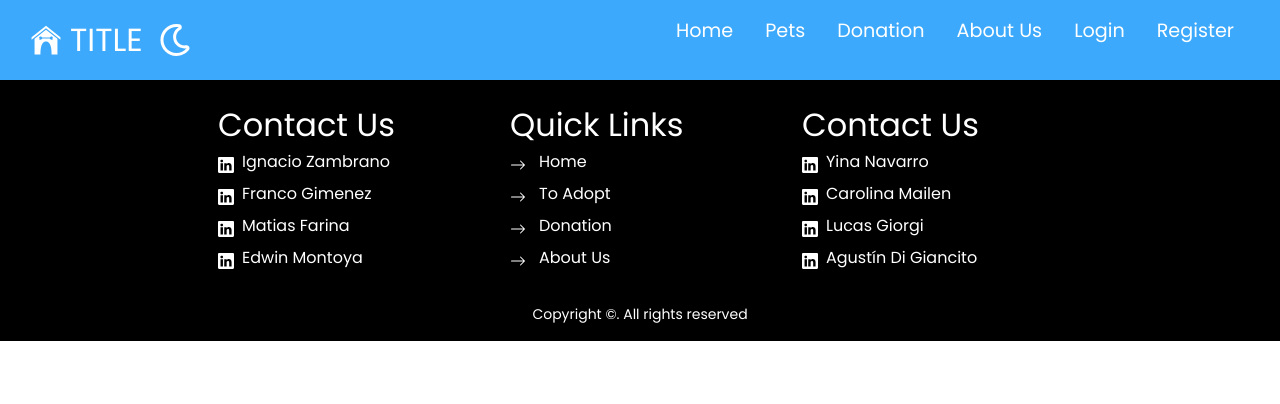
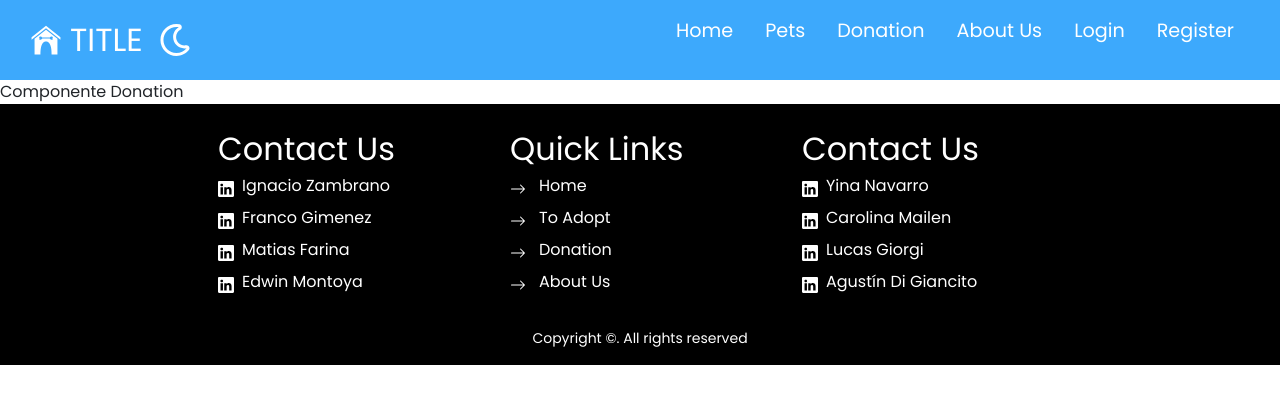
Before and after one commit to FrancoG21/PF-Henry-Front, a React (Vite) app: page /donation in a window 1280 px wide. Shown: the top 404 px of the page. Built offline with nearby package versions, Linux system fonts and the light colour scheme.

Commit message:
cambios grandes

```diff
--- a/src/App.jsx
+++ b/src/App.jsx
@@ -1,47 +1,44 @@
-import { BrowserRouter, Route, Routes } from 'react-router-dom';
-import Home from './pages/Home/Home';
-import ToAdopt from './pages/To Adopt/ToAdopt';
-import NavBar from './components/Users/NavBar/NavBar';
-import 'bootstrap/dist/css/bootstrap.min.css';
+import { BrowserRouter, Route, Routes } from "react-router-dom";
+import Home from "./pages/Home/Home";
+import Pets from "./pages/Pets/Pets";
+import NavBar from "./components/Users/NavBar/NavBar";
+import "bootstrap/dist/css/bootstrap.min.css";
 
-import Footer from './components/Users/Footer/Footer';
-
-import About from './pages/About/About'
-import PetDetail from './components/Users/PetDetail/PetDetail'
-import PetCreate from './components/Users/PetCreate/PetCreate';
+import Footer from "./components/Users/Footer/Footer";
+import About from "./pages/About/About";
+import PetDetail from "./components/Users/PetDetail/PetDetail";
+import PetCreate from "./components/Users/PetCreate/PetCreate";
+import LostForm from "./components/Users/LostForm/LostForm";
+import Donation from "./pages/Donation/Donation";
 
 //  MODO OSCURO //
-import { ThemeProvider } from 'styled-components';
-import { themes } from './styles/themes';
-import { useDarkMode } from './DarkLightMode/DarkMode';
-import LostForm from './components/Users/LostForm/LostForm'
-
-
+import { ThemeProvider } from "styled-components";
+import { themes } from "./styles/themes";
+import { useDarkMode } from "./DarkLightMode/DarkMode";
 
 function App() {
-
   const [theme, setTheme] = useDarkMode();
-  const themeMode = theme === 'light' ? 'light' : 'dark';
+  const themeMode = theme === "light" ? "light" : "dark";
 
   return (
-    <div className='App'>
+    <div className="App">
       <BrowserRouter>
         <ThemeProvider theme={themes[themeMode]}>
           <NavBar theme={theme} setTheme={setTheme} />
           <Routes>
-            <Route path='/' element={<Home />}></Route>
-            <Route path='/adopt' element={<ToAdopt />}></Route>
-            <Route path='/about' element={<About />}></Route>
-            <Route path='/petdetail/:id' element={<PetDetail />}></Route>
-            <Route path='/petcreate' element={<PetCreate />}></Route>
-            <Route path='/lostform' element={<LostForm />}></Route>
+            <Route path="/" element={<Home />}></Route>
+            <Route path="/adopt" element={<Pets />}></Route>
+            <Route path="/about" element={<About />}></Route>
+            <Route path="/petdetail/:id" element={<PetDetail />}></Route>
+            <Route path="/petcreate" element={<PetCreate />}></Route>
+            <Route path="/lostform" element={<LostForm />}></Route>
+            <Route path="/donation" element={<Donation />}></Route>
           </Routes>
           <Footer />
         </ThemeProvider>
       </BrowserRouter>
-
     </div>
-  )
+  );
 }
 
-export default App
+export default App;
--- /dev/null
+++ b/src/pages/Donation/Donation.jsx
@@ -0,0 +1,5 @@
+import React from "react";
+
+export default function Donation() {
+  return <div>Componente Donation</div>;
+}
--- a/src/pages/To Adopt/ToAdopt.jsx
+++ b/src/pages/Pets/Pets.jsx
@@ -1,18 +1,8 @@
-// import React, { useEffect, useState } from 'react'
-// import { useDispatch, useSelector } from 'react-redux'
-// import { Link } from "react-router-dom";
-// import { getPets } from '../../redux/actions/index'
-// import Card from '../../components/Users/Card/Card'
-// import { Grid, Container, TitleAdopt, ButtonCreate, ButtonLink } from './StyledToAdopt';
-// import Paginate from '../../components/Users/Paginate/Paginate';
-// import Searchbar from '../../components/Users/Searchbar/Searchbar'
-
-// import Slideshow from '../../components/Users/Lost/Slideshow/Slideshow'
 import React, { useEffect, useState } from "react";
 import { useDispatch, useSelector } from "react-redux";
 import { Formik, Form, Field, ErrorMessage } from "formik";
 import { Link } from "react-router-dom";
-import Card from "../../components/Users/Card/Card";
+import PetCard from "../../components/Users/PetCard/PetCard";
 import Paginate from "../../components/Users/Paginate/Paginate";
 import Searchbar from "../../components/Users/Searchbar/Searchbar";
 import PetFilters from "../../components/Users/PetFilters/PetFilters";
@@ -27,7 +17,7 @@ import {
   ContainerFilters,
 } from "./StyledToAdopt";
 
-export default function ToAdopt() {
+export default function Pets() {
   const dispatch = useDispatch();
   const pets = useSelector((state) => state.pets);
   const petsAmount = useSelector((state) => state.petsAmount);
@@ -60,7 +50,7 @@ export default function ToAdopt() {
             ) : (
               pets?.map((p) => {
                 return (
-                  <Card key={p.id} id={p.id} name={p.name} image={p.image} />
+                  <PetCard key={p.id} id={p.id} name={p.name} image={p.image} />
                 );
               })
             )}
```
Also changed, not shown: src/pages/About/About.jsx (+7 -10 lines), src/components/Users/PetCard/PetCard.jsx (renamed from src/components/Users/Card/Card.jsx), src/components/Users/PetCard/StyledCard.js (renamed from src/components/Users/Card/StyledCard.js), src/pages/Pets/StyledToAdopt.js (renamed from src/pages/To Adopt/StyledToAdopt.js).
